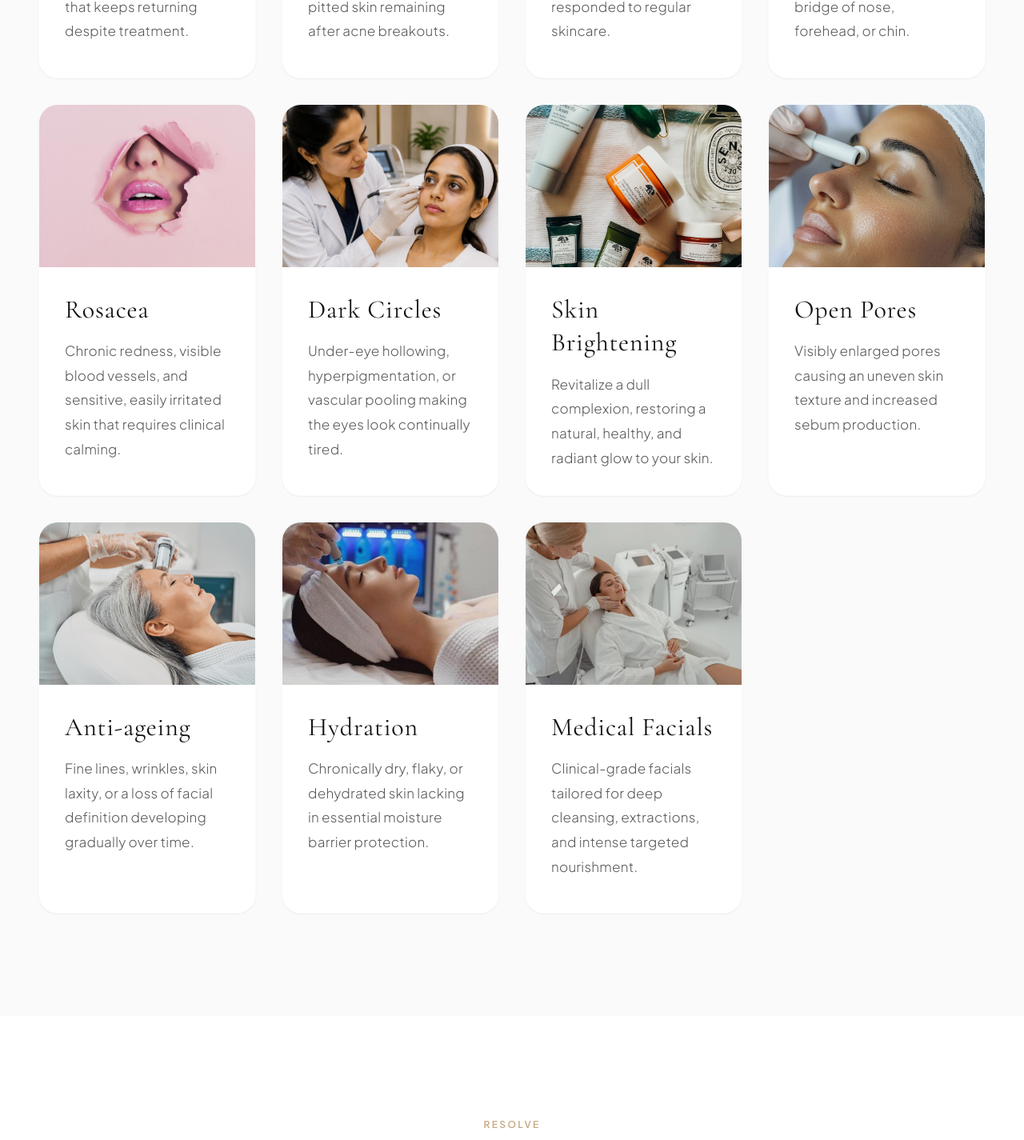
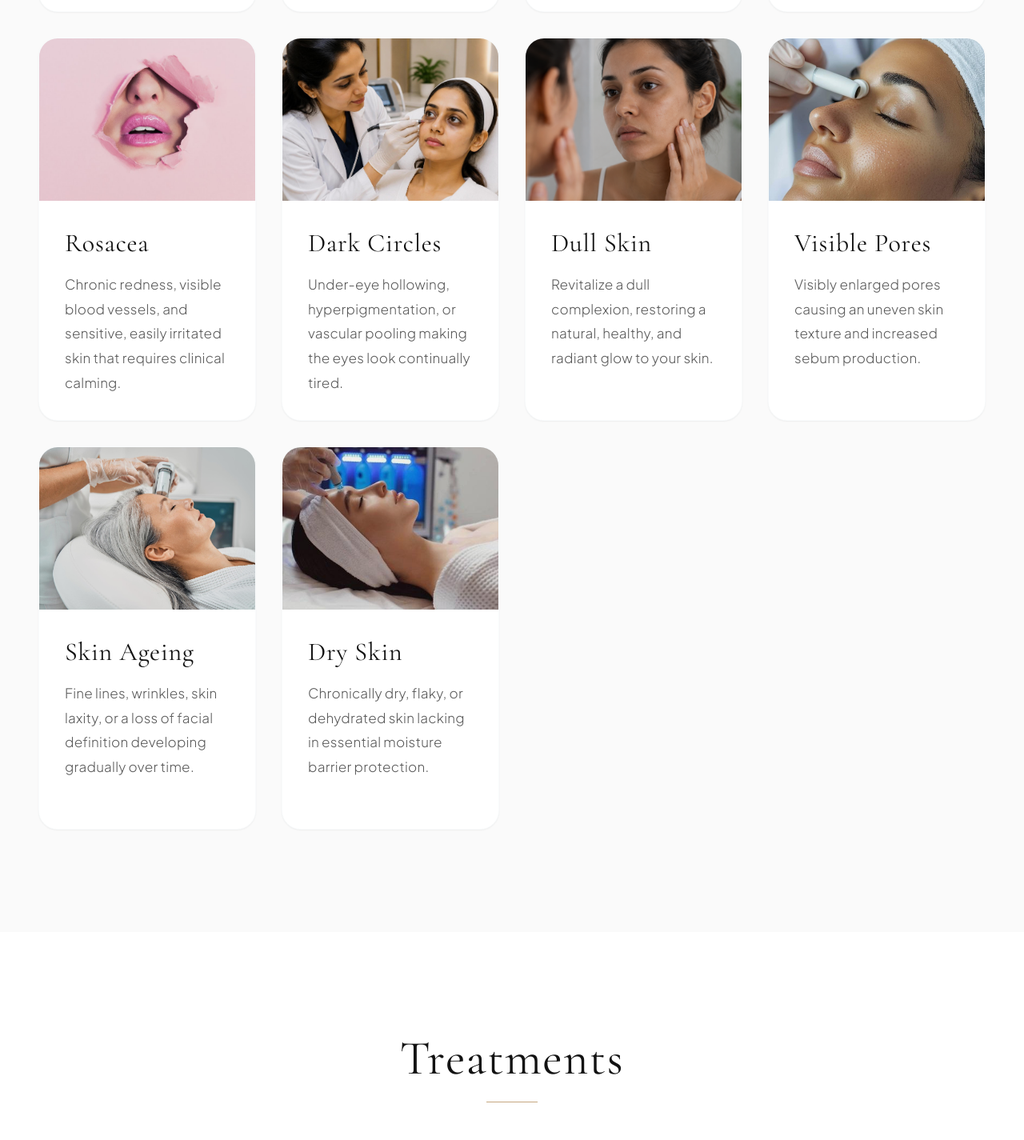
Before and after one commit to Shamal-mk/-anc-clinic-web-, a React (Vite) app: page /departments/cosmetology in a window 1280 px wide. Shown: the part 3373-4798 px from the top of the page at 80% size. Built offline with nearby package versions, Linux system fonts and the light colour scheme.

Commit message:
Refine Clinic UI: update logos, replace emojis with SVG, adjust layout spacing, fix accessibility and optimization

```diff
--- a/src/components/Footer.tsx
+++ b/src/components/Footer.tsx
@@ -8,7 +8,7 @@ const Footer = () => {
           {/* Logo & Tagline */}
           <div className="md:col-span-1">
             <div className="inline-flex flex-col items-center bg-white p-1 rounded-xl mb-4">
-              <img src="/logos/ANC Logo.jpeg" alt="ANC Clinic" className="h-16 w-auto" />
+              <img className="h-12 md:h-14 lg:h-16 w-auto object-contain" src="/logos/ANC Logo.png" alt="ANC Clinic Logo" />
               <span className="text-[#48494B] font-medium text-[16px] tracking-widest leading-none mb-1 font-sans">wellness</span>
             </div>
             <p className="text-gray-400 text-sm font-sans leading-relaxed">
--- a/src/components/Image.tsx
+++ b/src/components/Image.tsx
@@ -6,6 +6,8 @@ export const Image = (props: ImgHTMLAttributes<HTMLImageElement>) => {
 
   return (
     <img
+      loading="lazy"
+      decoding="async"
       {...props}
       onClick={(e) => {
         if (props.src) {
--- a/src/components/skin/ExploreGrid.tsx
+++ b/src/components/skin/ExploreGrid.tsx
@@ -34,29 +34,24 @@ const concerns = [
     image: '/skin/dark-circles.jpg',
   },
   {
-    title: 'Skin Brightening',
+    title: 'Dull Skin',
     description: 'Revitalize a dull complexion, restoring a natural, healthy, and radiant glow to your skin.',
-    image: '/skin/skin-brightening.jpg',
+    image: '/skin/dullness.png',
   },
   {
-    title: 'Open Pores',
+    title: 'Visible Pores',
     description: 'Visibly enlarged pores causing an uneven skin texture and increased sebum production.',
     image: '/skin/open-pores.jpg',
   },
   {
-    title: 'Anti-ageing',
+    title: 'Skin Ageing',
     description: 'Fine lines, wrinkles, skin laxity, or a loss of facial definition developing gradually over time.',
     image: '/skin/anti-ageing.jpg',
   },
   {
-    title: 'Hydration',
+    title: 'Dry Skin',
     description: 'Chronically dry, flaky, or dehydrated skin lacking in essential moisture barrier protection.',
     image: '/skin/hydration.jpg',
-  },
-  {
-    title: 'Medical Facials',
-    description: 'Clinical-grade facials tailored for deep cleansing, extractions, and intense targeted nourishment.',
-    image: '/skin/medical-facials.jpg',
   }
 ];
 
@@ -64,7 +59,7 @@ const ExploreGrid = () => {
   return (
     <section id="concerns" className="py-24 md:py-32 bg-[#FAFAFA]">
       <div className="max-w-[1400px] mx-auto px-6 lg:px-12">
-        <SectionHeading title="Explore by Concern" subtitle="Identify" />
+        <SectionHeading title="Explore by Concern"  />
 
         {/* Desktop: 4 columns | Tablet: 2 columns | Mobile: 2 columns */}
         <div className="grid grid-cols-2 lg:grid-cols-4 gap-4 md:gap-6 lg:gap-8 auto-rows-fr">
--- a/src/components/skin/SectionHeading.tsx
+++ b/src/components/skin/SectionHeading.tsx
@@ -1,13 +1,13 @@
 interface SectionHeadingProps {
   title: string;
-  subtitle: string;
+  subtitle?: string;
 }
 
 const SectionHeading = ({ title, subtitle }: SectionHeadingProps) => {
   return (
-    <div className="text-center mb-20">
-      <span className="text-champagne-gold uppercase tracking-[0.2em] text-xs font-semibold block mb-4">{subtitle}</span>
-      <h2 className="text-4xl md:text-5xl lg:text-6xl font-serif text-obsidian-charcoal mb-8">{title}</h2>
+    <div className="text-center mb-12">
+      {subtitle && <span className="text-champagne-gold uppercase tracking-[0.2em] text-xs font-semibold block mb-4">{subtitle}</span>}
+      <h2 className="text-4xl md:text-5xl lg:text-6xl font-serif text-obsidian-charcoal mb-6">{title}</h2>
       <div className="h-[1px] w-16 bg-champagne-gold mx-auto" />
     </div>
   );
--- a/src/components/skin/TreatmentCategoryCard.tsx
+++ b/src/components/skin/TreatmentCategoryCard.tsx
@@ -1,5 +1,5 @@
 import { motion } from 'framer-motion';
-import { ArrowRight } from 'lucide-react';
+
 import TreatmentChip from './TreatmentChip';
 
 interface TreatmentCategoryCardProps {
--- a/src/components/skin/TreatmentGrid.tsx
+++ b/src/components/skin/TreatmentGrid.tsx
@@ -51,7 +51,7 @@ const TreatmentGrid = () => {
   return (
     <section id="treatments" className="py-24 md:py-32 bg-white">
       <div className="max-w-[1400px] mx-auto px-6 lg:px-12">
-        <SectionHeading title="Treatments" subtitle="Resolve" />
+        <SectionHeading title="Treatments"  />
 
         {/* Desktop: 3 columns | Tablet: 2 columns | Mobile: 1 column */}
         <div className="mt-12 grid grid-cols-1 md:grid-cols-2 lg:grid-cols-3 gap-8 lg:gap-10">
--- a/src/pages/Booking.tsx
+++ b/src/pages/Booking.tsx
@@ -4,7 +4,7 @@ const departments = [
   {
     id: 'cosmetology',
     name: 'Skin & Cosmetology',
-    icon: '✨',
+    icon: <svg xmlns="http://www.w3.org/2000/svg" width="28" height="28" viewBox="0 0 24 24" fill="none" stroke="currentColor" strokeWidth="1.5" strokeLinecap="round" strokeLinejoin="round"><polygon points="12 2 15.09 8.26 22 9.27 17 14.14 18.18 21.02 12 17.77 5.82 21.02 7 14.14 2 9.27 8.91 8.26 12 2"/></svg>,
     desc: 'Medical aesthetics, clinical dermatology, and reconstructive care.',
     colorClass: 'border-champagne-gold/20 hover:border-champagne-gold bg-champagne-gold/5',
     doctors: [
@@ -17,7 +17,7 @@ const departments = [
   {
     id: 'ayurveda',
     name: 'Saṃsāra Ayurveda',
-    icon: '🌿',
+    icon: <svg xmlns="http://www.w3.org/2000/svg" width="28" height="28" viewBox="0 0 24 24" fill="none" stroke="currentColor" strokeWidth="1.5" strokeLinecap="round" strokeLinejoin="round"><path d="M11 20A7 7 0 0 1 9.8 6.1C15.5 5 17 4.48 19 2c1 2 2 4.18 2 8 0 5.5-4.78 10-10 10z"/><path d="M2 21c0-3 1.85-5.36 5.08-6C9.5 14.52 12 13 13 12"/></svg>,
     desc: 'Authentic Panchakarma, Vedic diagnostics, and therapeutic remedies.',
     colorClass: 'border-sage-green/20 hover:border-sage-green bg-sage-green/5',
     doctors: [
@@ -30,7 +30,7 @@ const departments = [
   {
     id: 'kalari',
     name: 'CVN Kalari',
-    icon: '⚔️',
+    icon: <svg xmlns="http://www.w3.org/2000/svg" width="28" height="28" viewBox="0 0 24 24" fill="none" stroke="currentColor" strokeWidth="1.5" strokeLinecap="round" strokeLinejoin="round"><path d="M14.5 17.5L3 6V3h3l11.5 11.5"/><path d="M13 19l6-6"/><path d="M16 16l4 4"/><path d="M19 21l2-2"/><path d="M9.5 17.5L21 6V3h-3L6.5 14.5"/><path d="M11 19l-6-6"/><path d="M8 16l-4 4"/><path d="M5 21l-2-2"/></svg>,
     desc: 'Traditional Marma point therapy, joint mobilization, and postural care.',
     colorClass: 'border-royal-navy/20 hover:border-royal-navy bg-royal-navy/5',
     doctors: [
```
Also changed, not shown: src/pages/Ayurveda.tsx (+10 -10 lines), src/pages/Home.tsx (+41 -41 lines), src/pages/Kalari.tsx (+6 -6 lines), src/assets/.!4534!hero.png (added).
